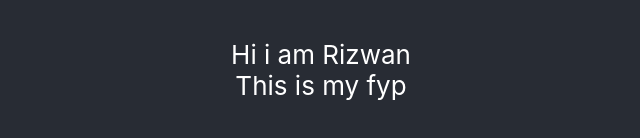
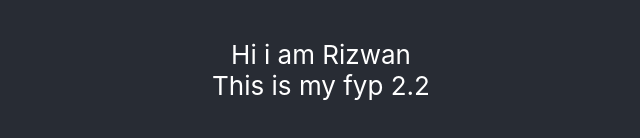
Before and after one commit to Rizwan-095/fyp-app, a React (Create React App) app: page / in a window 1280 px wide. Shown: the part 330-468 px from the top of the page, without its empty margins (319-959 px from the left). Built offline with nearby package versions, Linux system fonts and the light colour scheme.

Commit message:
this is new fyp

```diff
--- a/src/App.js
+++ b/src/App.js
@@ -6,7 +6,7 @@ function App() {
     <div className="App">
       <header className="App-header">
         <div>Hi i am Rizwan</div>
-        <div>This is my fyp</div>
+        <div>This is my fyp 2.2</div>
       </header>
     </div>
   );
```
